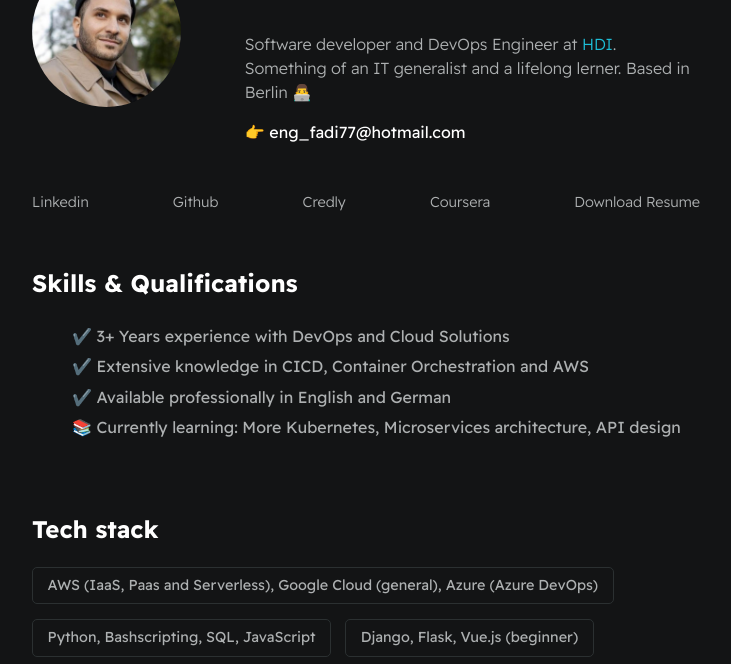
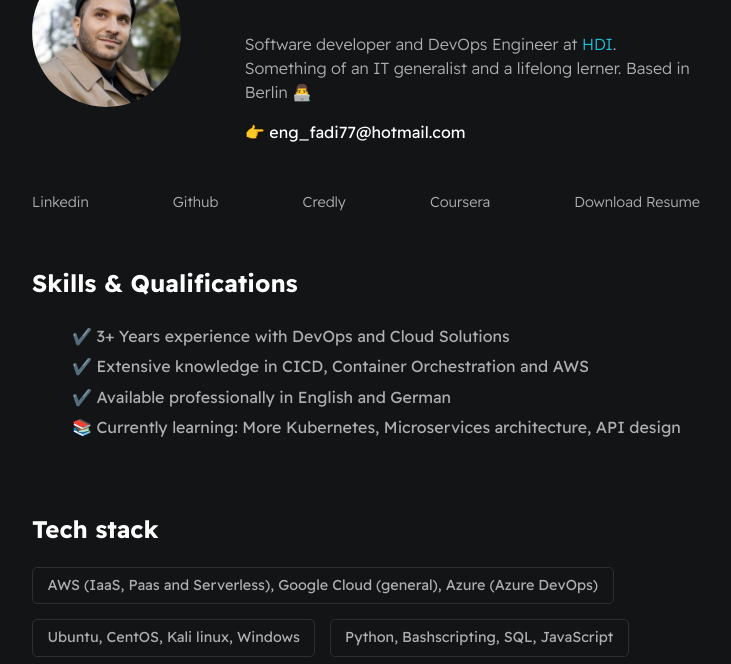
Before and after one commit to fadialsalti/digital_resume, a plain HTML site: page index.html in a window 1280 px wide. Shown: the part 136-800 px from the top of the page, without its empty margins (274-1005 px from the left). Drawn offline with Linux system fonts and the light colour scheme.

Commit message:
add OS skills

```diff
--- a/index.html
+++ b/index.html
@@ -45,6 +45,7 @@
                 <h2>Tech stack</h2>
                 <div id="wrapper--techstack__items">
                     <div class="card--techstack"><span>AWS (IaaS, Paas and Serverless), Google Cloud (general), Azure (Azure DevOps)</span></div>
+                    <div class="card--techstack"><span>Ubuntu, CentOS, Kali linux, Windows</span></div>
                     <div class="card--techstack"><span>Python, Bashscripting, SQL, JavaScript</span></div>
                     <div class="card--techstack"><span>Django, Flask, Vue.js (beginner)</span></div>
                     <div class="card--techstack"><span>Docker, ECS, Kubernetes</span></div>
```
